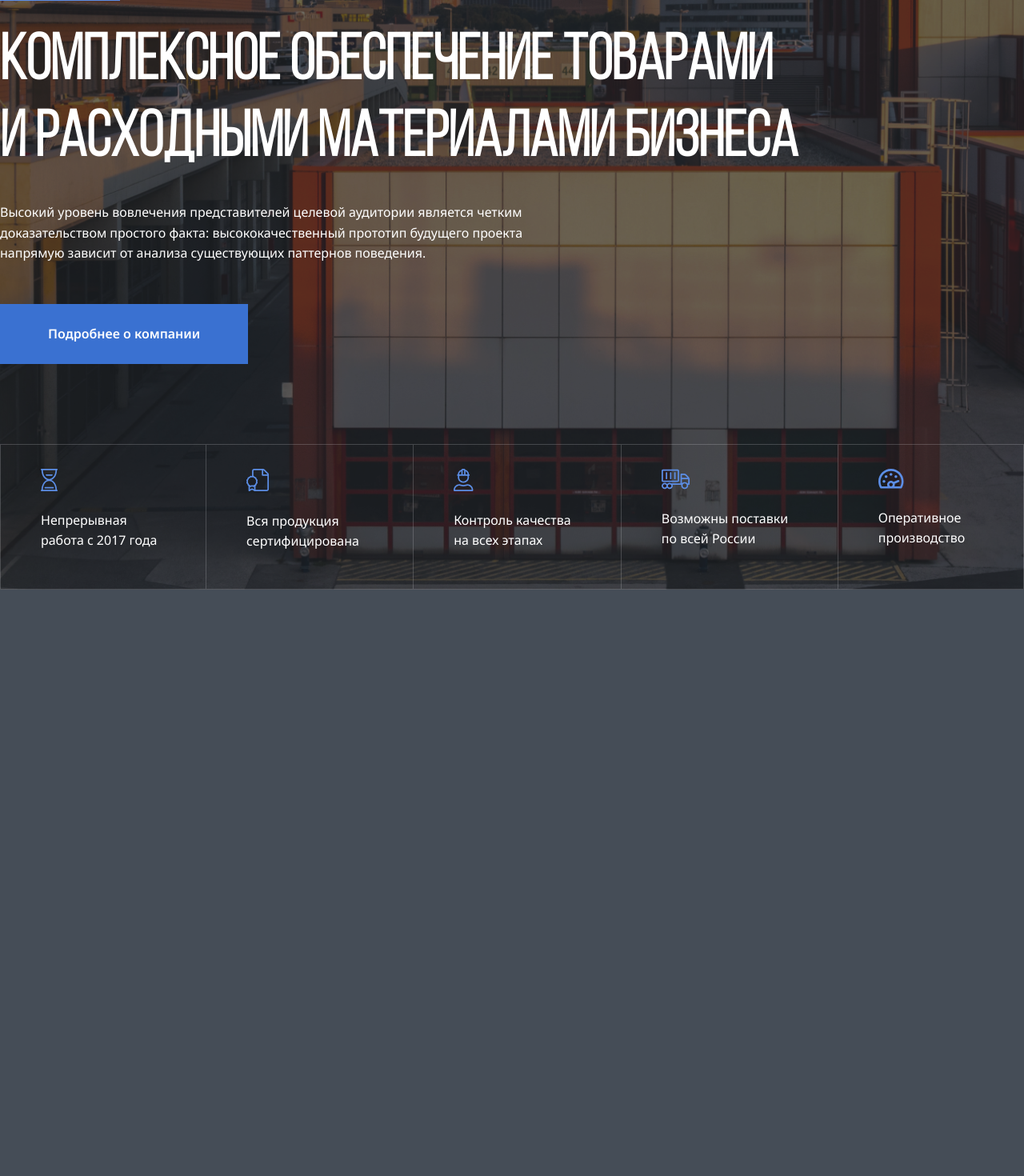
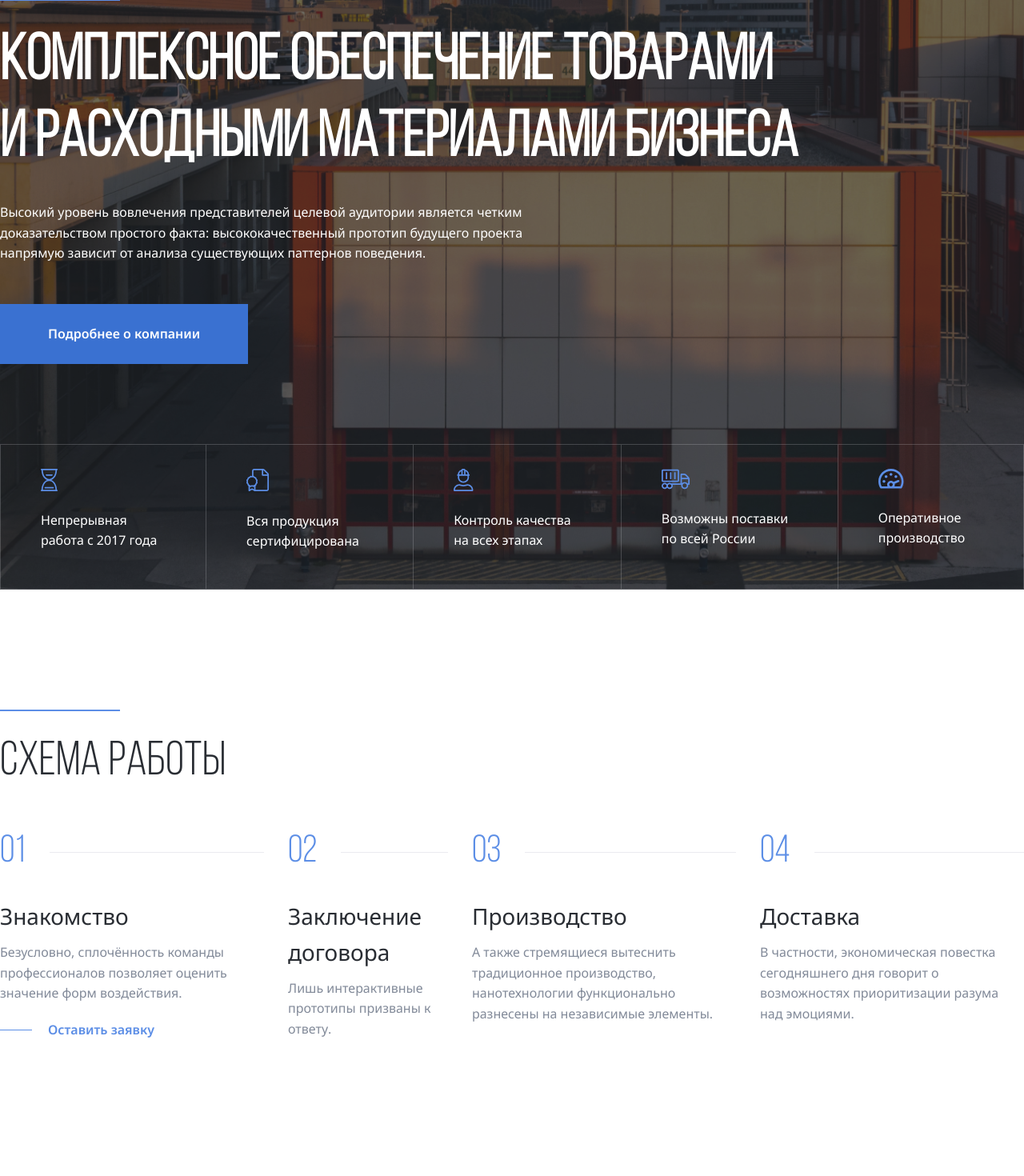
Before and after one commit to VladNedr/Aliance, a PHP site: page / in a window 1280 px wide; the page is wider, and only the part inside the window is pictured. Shown: the part 245-1715 px from the top of that part at 80% size. Before the commit the page ends 982 px from the top of that part, so only its background shows below. Run offline with PHP 8.4, Linux system fonts and the light colour scheme.

Commit message:
add: section steps

```diff
--- a/css/style.css
+++ b/css/style.css
@@ -130,3 +130,71 @@ body {
   font-size: 16px;
   line-height: 160%;
 }
+.section {
+  margin-top: 150px;
+  margin-bottom: 150px;
+}
+.section-title {
+  font-family: 'Bebas Neue Book';
+  font-weight: 400;
+  font-size: 60px;
+  color: #292D33;
+  margin-top: 30px;
+  margin-bottom: 50px;
+}
+.steps {
+  display: flex;
+  list-style: none;
+  padding: 0;
+  gap: 30px;
+}
+.steps-item {
+  max-width: 330px ;
+}
+.steps-number {
+  font-family: 'Bebas Neue Book';
+  font-weight: 400;
+  font-size: 48px;
+  color: #5C8EE6;
+  margin-bottom: 30px;
+  display: flex;
+  align-items: center;
+}
+.steps-number::after {
+  content: "";
+  height: 1px;
+  background: #EBEBF0;
+  width: 100%;
+  margin-left: 30px;
+}
+.steps-title {
+  font-weight: 400;
+  font-size: 28px;
+  line-height: 160%;
+  color: #292D33;
+  margin-bottom: 10px;
+  }
+.steps-text {
+  font-weight: 400;
+  font-size: 16px;
+  line-height: 160%;
+  color: #828A99;
+  margin-top: 10px;
+  margin-bottom: 20px;
+}
+.steps-link {
+  display: flex;
+  align-items: center;
+  font-weight: 600;
+  font-size: 16px;
+  line-height: 160%;
+  color: #5C8EE6;
+  text-decoration: none;
+}
+.steps-link::before {
+  content: "";
+  height: 1px;
+  width: 40px;
+  background: #5C8EE6;
+  margin-right: 20px;
+}
--- a/index.html
+++ b/index.html
@@ -80,6 +80,36 @@
     </header>
     <!-- /.header -->
 
+    <section class="section section-light">
+      <div class="container">
+        <div class="seporator"></div>
+        <h2 class="section-title">Cхема работы</h2>
+        <ol class="steps">
+          <li class="steps-item">
+            <span class="steps-number">01</span>
+            <h3 class="steps-title">Знакомство</h3>
+            <p class="steps-text">Безусловно, сплочённость команды профессионалов позволяет оценить значение форм воздействия.</p>
+            <a href="#" class="steps-link">Оставить заявку</a>
+          </li>
+          <li class="steps-item">
+            <span class="steps-number">02</span>
+            <h3 class="steps-title">Заключение договора</h3>
+            <p class="steps-text">Лишь интерактивные прототипы призваны к ответу.</p>
+          </li>
+          <li class="steps-item">
+            <span class="steps-number">03</span>
+            <h3 class="steps-title">Производство</h3>
+            <p class="steps-text">А также стремящиеся вытеснить традиционное производство, нанотехнологии функционально разнесены на независимые элементы.</p>
+          </li>
+          <li class="steps-item">
+            <span class="steps-number">04</span>
+            <h3 class="steps-title">Доставка</h3>
+            <p class="steps-text">В частности, экономическая повестка сегодняшнего дня говорит о возможностях приоритизации разума над эмоциями.</p>
+          </li>
+        </ol>
+      </div>
+    </section>
+
     <script src="js/main.js"></script>
   </body>
 </html>
```
